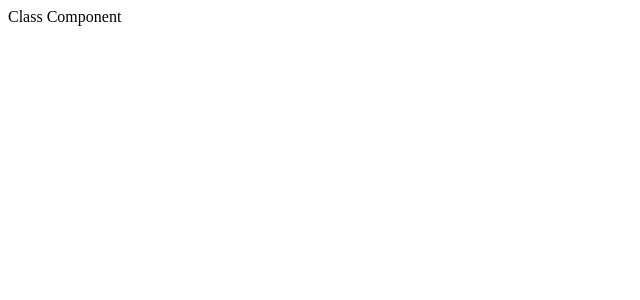
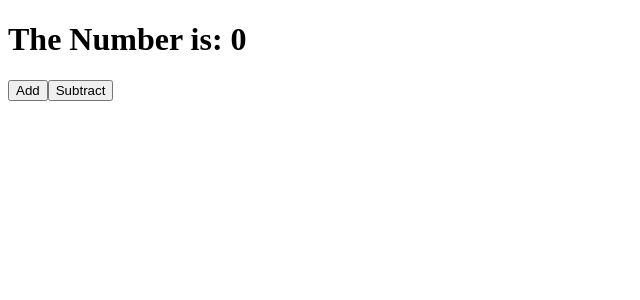
Before and after one commit to thechanmoon/movie_app, a React (Create React App) app: page / in a window 1280 px wide. Shown: the top 300 px of the page, without its empty margins (0-640 px from the left). Built offline with nearby package versions, Linux system fonts and the light colour scheme.

Commit message:
Button Added

```diff
--- a/src/App.js
+++ b/src/App.js
@@ -3,9 +3,33 @@ import React from 'react';
 
 class App extends React.Component
 {
+  state = {
+    number: 0
+  }
+
+  addNumber = () =>
+  {
+    // this.setState({number: this.state.number+1})
+    this.setState(prevState=>({number: prevState.number+1}))
+  }
+
+  subtractNumber = () =>
+  {
+    // this.setState({number: this.state.number-1})
+    this.setState(prevState=>({number: prevState.number-1}))
+  }
+
   render()
   {
-    return <div>Class Component</div>
+    return (<div>
+
+      <h1> The Number is: {this.state.number} </h1>
+      {/* <button onClick = {()=>this.setState( {number: this.state.number+1})}>Add</button>
+      <button onClick = {()=>this.setState( {number: this.state.number-1})}>Subtract</button> */}
+      <button onClick = {this.addNumber}>Add</button>
+      <button onClick = {this.subtractNumber}>Subtract</button>
+
+    </div>)
   }
 }
 export default App;
```
